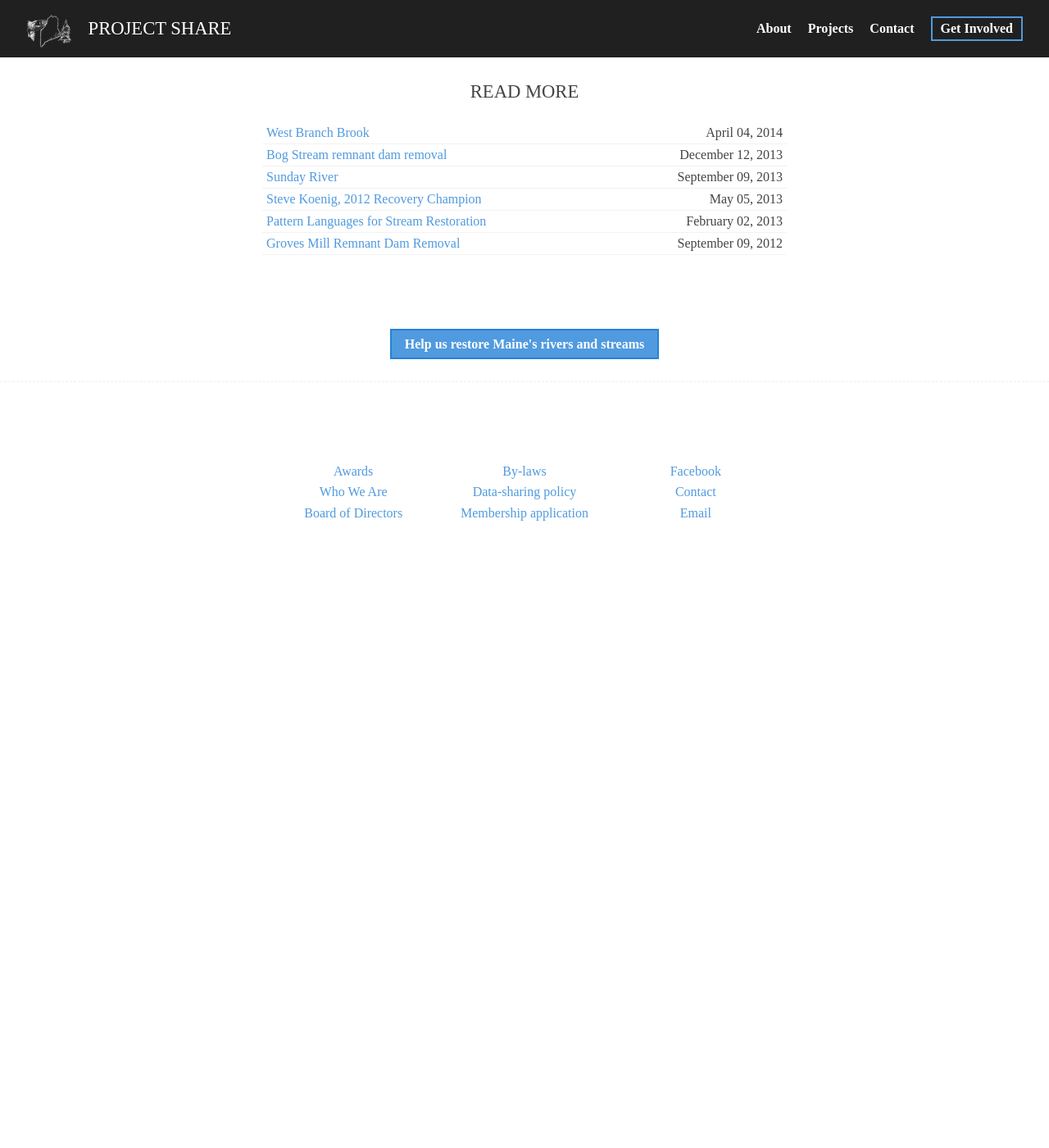
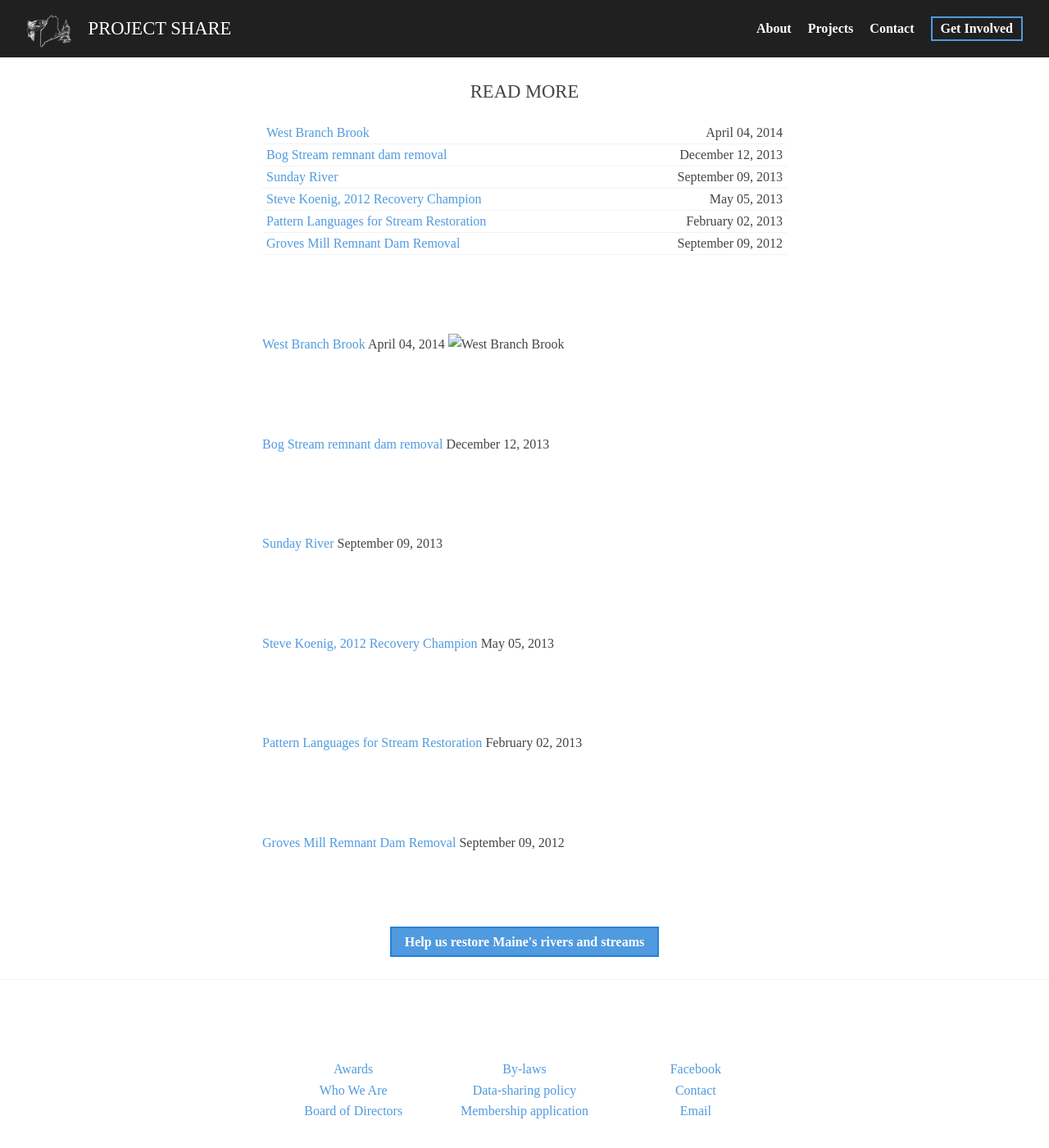
Before and after one commit to salmonhabitat/salmonhabitat, a Jekyll site: the page built from projects.html, in a window 1280 px wide and 1400 px high, scrolled down 3118 px. Shown: the whole window at 82% size. Built offline with Jekyll 4.4.1, drawn with Linux system fonts in a browser that asks for light colours; nearby versions of some CDN libraries; a script that is not in the unit is left out; before the commit the page ends 3788 px from its top, so only the background shows below that.

Commit message:
adding images to blog post iterator

```diff
--- a/_includes/story/what.html
+++ b/_includes/story/what.html
@@ -6,6 +6,6 @@
 
 	<p><span class='bold'>We work collaboratively</span> with our partners to find solutions that are both ecologically and financially efficient. SHARE leverages a variety of funding sources to enable landowners to take on projects they wouldn't be able to do alone.</p>
 
-	<p><span class='bold'>A history of success.</span> SHARE has completed over 150 restoration projects in the last 10 years. Our network of contractors are experienced in habitat restoration projects, allowing us to get work done quickly and efficiently. Due in large part to our excellent relationships, SHARE has been the recipient of <a href='/about.html#awards'>numerous awards, and we plan on winning more.</a></p>
+	<p><span class='bold'>A history of success.</span> SHARE has completed over 150 restoration projects in the last 10 years. Our network of contractors are experienced in habitat restoration projects, allowing us to get work done quickly and efficiently. Due in large part to our excellent relationships, SHARE has been the recipient of <a href='/about.html#awards'>numerous awards.</a></p>
 
 </section>
--- a/_posts/2014-04-02-West-Branch-Brook.md
+++ b/_posts/2014-04-02-West-Branch-Brook.md
@@ -1,6 +1,7 @@
 ---
 layout: post
 author: jacques
+image: https://s3.amazonaws.com/salmonhabitat.org/west-branch-brook/culvert.jpg
 ---
 ![](https://s3.amazonaws.com/salmonhabitat.org/west-branch-brook/culvert.jpg)
 
--- a/index.html
+++ b/index.html
@@ -12,7 +12,7 @@ title: Home
 
 		<h1>Project SHARE</h1>
 
-		<h2><span >S</span>almon <span>H</span>abitat <span>A</span>nd <span >R</span>iver <span>E</span>nhancement</h2>
+<!-- 		<h2><span >S</span>almon <span>H</span>abitat <span>A</span>nd <span >R</span>iver <span>E</span>nhancement</h2> -->
 
 		<p>The objective of SHARE is to conserve and enhance Atlantic salmon habitat and
 		populations in the Downeast rivers region (primarily Washington County) of
--- a/projects.html
+++ b/projects.html
@@ -29,5 +29,15 @@ title: Journal
 				{% endfor %}
 			</tbody>
 		</table>
+		<!-- Experimental! -->
+				{% for post in site.posts %}
+					<article>
+						<a href='{{ post.url }}'>{{ post.title }}</a>
+						<span class='align-right'>{{ post.date | date: "%B %m, %Y" }}</span>
+						{% if post.image %}
+							<img src="{{ post.img }}" alt="{{ post.title }}">
+						{% endif %}
+					</article>
+				{% endfor %}
 	</section>
 </div>
```
